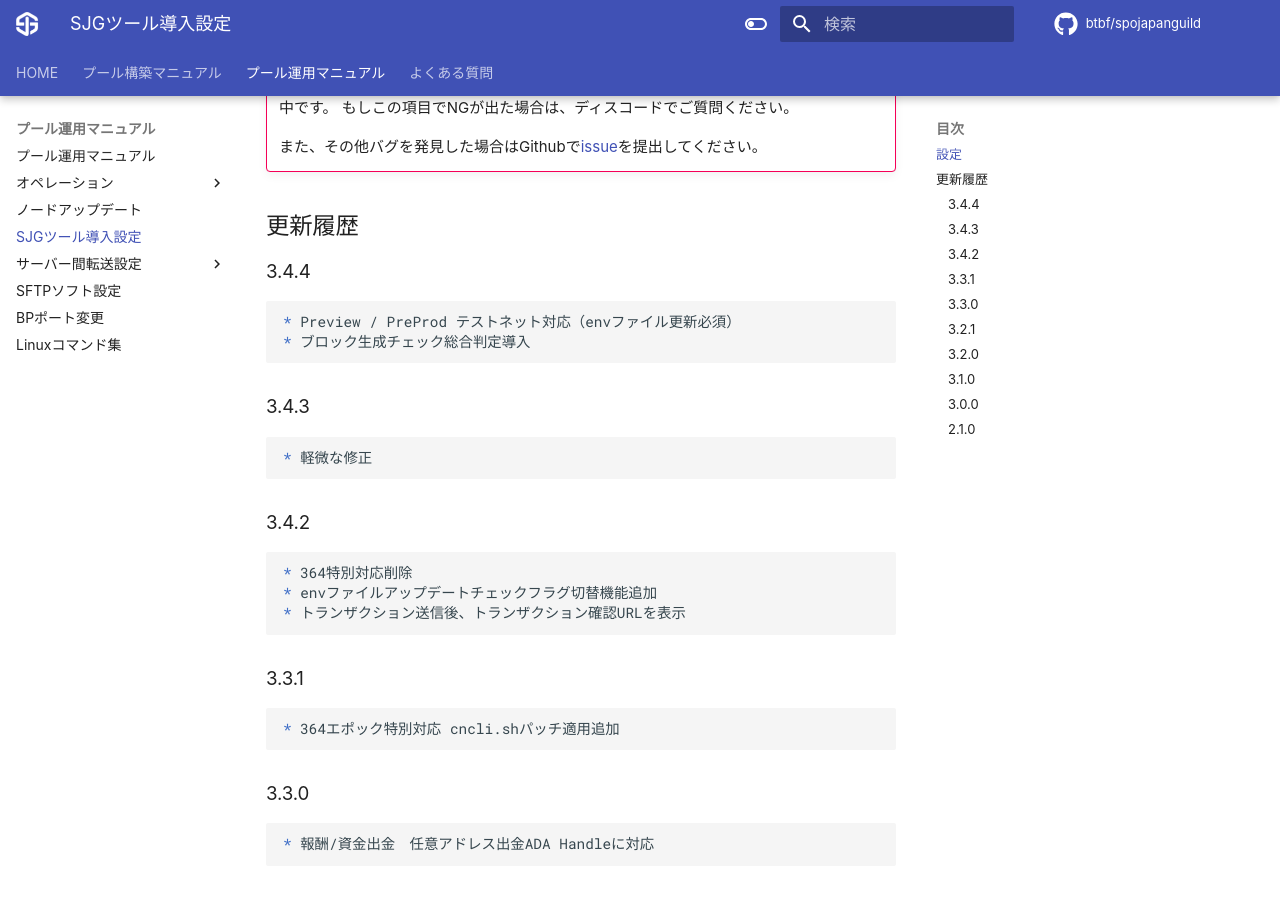
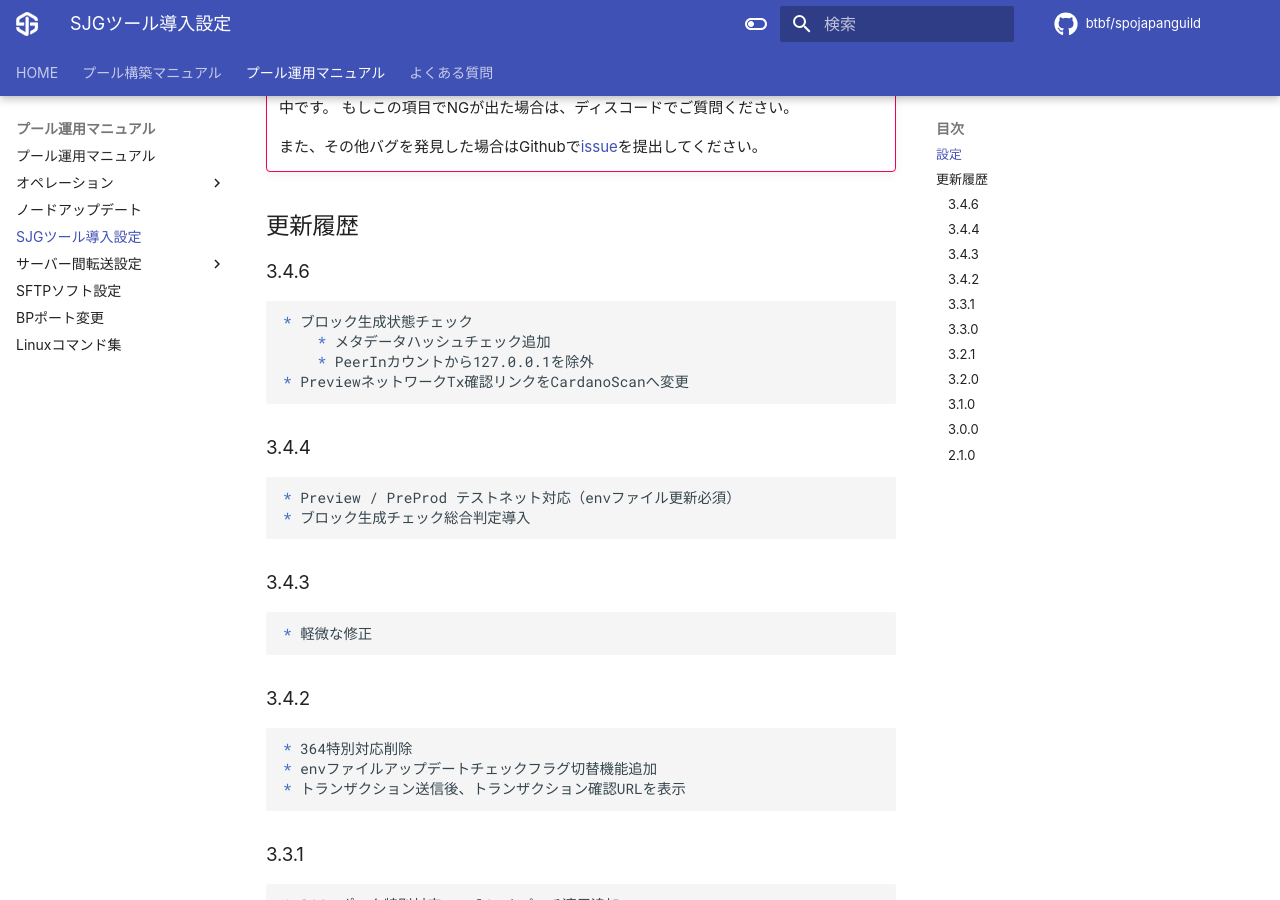
Before and after one commit to btbf/spojapanguild, an MkDocs documentation site: the page built from docs/operation/tool.md, in a window 1280 px wide and 900 px high, scrolled down 1544 px. Built offline with MkDocs 1.6.1 and Material for MkDocs 9.7.7, drawn with Linux system fonts in a browser that asks for light colours; comment, search, counter and statistics services are not loaded; some of the changed text lies outside the part shown.

Commit message:
ツール更新

```diff
--- a/docs/operation/tool.md
+++ b/docs/operation/tool.md
@@ -1,6 +1,6 @@
 # SPO JAPAN GUILD TOOL
 
-最終更新日：2022/10/04 v3.4.4
+最終更新日：2022/12/07 v3.4.6
 
 !!! info "主な機能"
 
@@ -68,6 +68,13 @@ gtool
 
 ## 更新履歴
 
+### 3.4.6
+
+    * ブロック生成状態チェック
+        * メタデータハッシュチェック追加
+        * PeerInカウントから127.0.0.1を除外
+    * PreviewネットワークTx確認リンクをCardanoScanへ変更
+
 ### 3.4.4
 
     * Preview / PreProd テストネット対応（envファイル更新必須）
```
Also changed, not shown: docs/setup/11-blocknotify-setup.md (+10 -36 lines).
